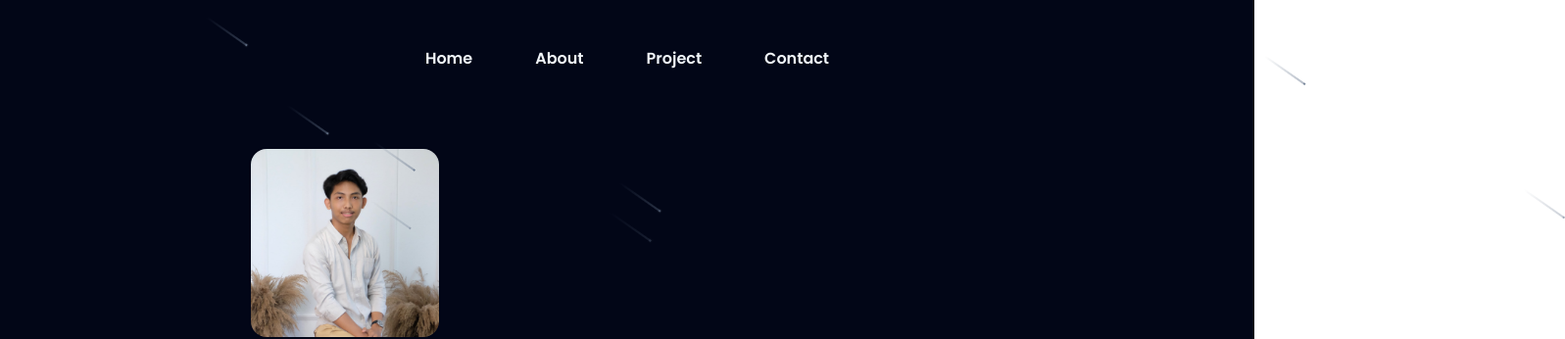
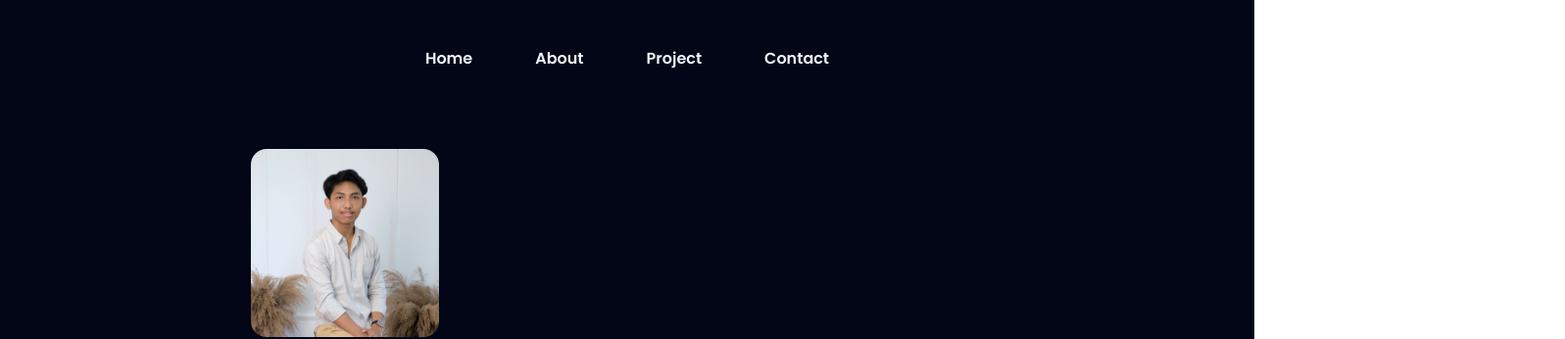
Before and after one commit to panjips/panjips, a Next.js app: page / in a window 1280 px wide. Shown: the top 346 px of the page at 98% size, 1597 px wide, since content can reach past the window. Built offline with nearby package versions, Linux system fonts and the light colour scheme.

Commit message:
feat(meteor): remove meteor

```diff
--- a/src/app/page.tsx
+++ b/src/app/page.tsx
@@ -8,7 +8,6 @@ export default function Home() {
   return (
     <>
       <section className="h-screen bg-slate-950 flex flex-col">
-        <Meteors number={8} />
         <Navbar />
         <Hero />
         <Project />
```
